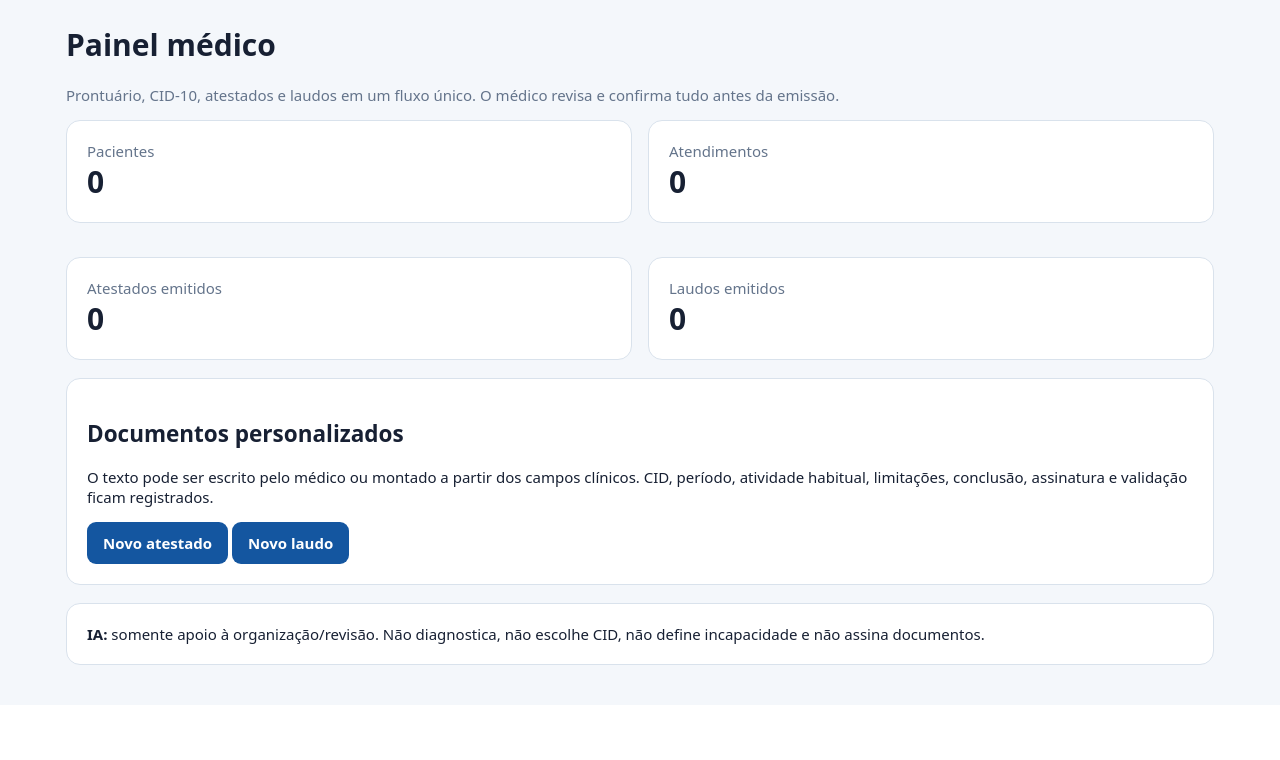
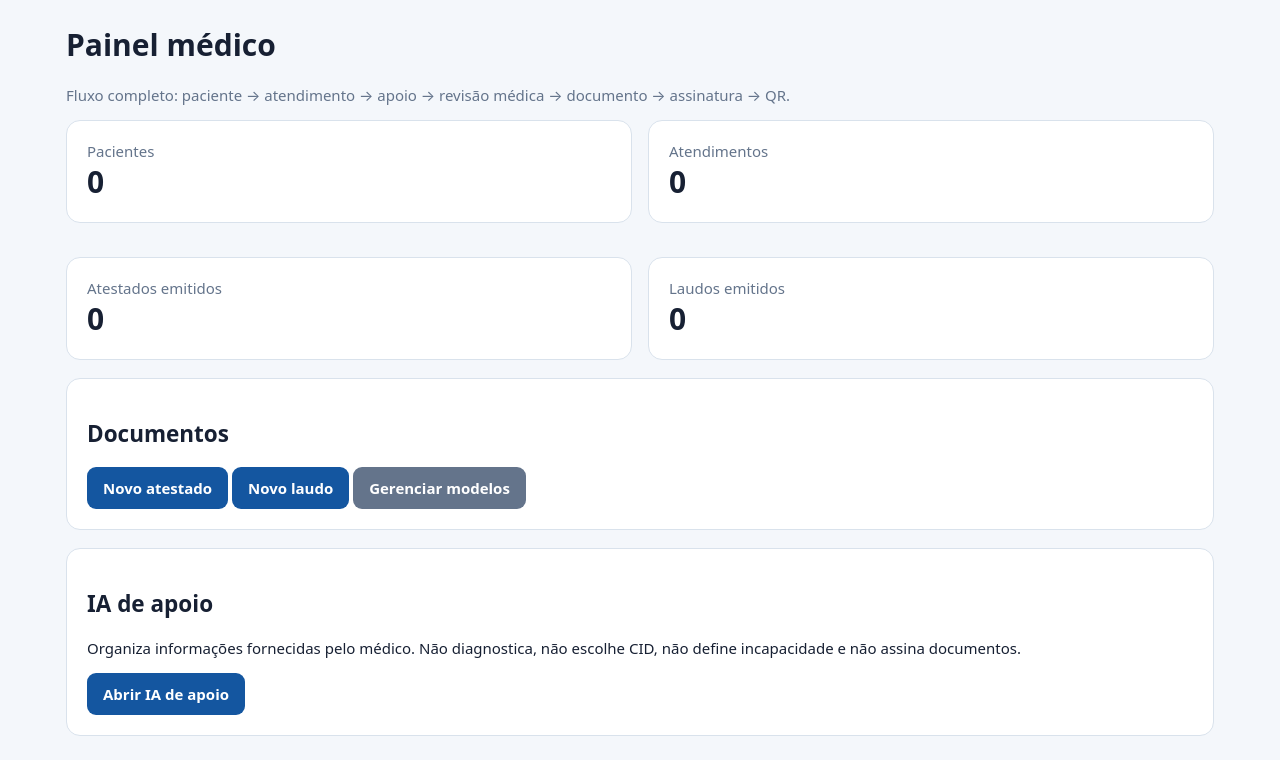
Before and after one commit to juliodelgadogui-collab/MusicRoad-AI, a PHP site: page /medical/ in a window 1280 px wide. Shown: the part 95-855 px from the top of the page. Before the commit the page ends 760 px from the top, so only its background shows below. Run offline with PHP 8.4, Linux system fonts and the light colour scheme; the visitor is signed in with stand-in values (Sample User, id 1); data comes from the database, SQL or seed files in the repository.

Commit message:
medical v4: painel com modelos e IA

```diff
--- a/medical/index.php
+++ b/medical/index.php
@@ -1 +1 @@
-<?php require_once __DIR__.'/api/bootstrap.php';require_login();$m=current_medico();$stats=[];foreach(['pacientes','atendimentos','atestados','laudos'] as $t){$s=db()->prepare("SELECT COUNT(*) n FROM $t WHERE medico_id=?");$s->execute([$m['id']]);$stats[$t]=(int)$s->fetch()['n'];}render_header('Painel');?><h1>Painel médico</h1><p class="muted">Prontuário, CID-10, atestados e laudos em um fluxo único. O médico revisa e confirma tudo antes da emissão.</p><div class="grid"><?php foreach(['pacientes'=>'Pacientes','atendimentos'=>'Atendimentos','atestados'=>'Atestados emitidos','laudos'=>'Laudos emitidos'] as $k=>$v):?><div class="card"><div class="muted"><?=e($v)?></div><strong style="font-size:30px"><?=number_format($stats[$k],0,',','.')?></strong></div><?php endforeach;?></div><div class="card"><h2>Documentos personalizados</h2><p>O texto pode ser escrito pelo médico ou montado a partir dos campos clínicos. CID, período, atividade habitual, limitações, conclusão, assinatura e validação ficam registrados.</p><a class="btn" href="/medical/atestados/create.php">Novo atestado</a> <a class="btn" href="/medical/laudos/create.php">Novo laudo</a></div><div class="card"><strong>IA:</strong> somente apoio à organização/revisão. Não diagnostica, não escolhe CID, não define incapacidade e não assina documentos.</div><?php render_footer();?>
+<?php require_once __DIR__.'/api/bootstrap.php';require_login();$m=current_medico();$stats=[];foreach(['pacientes','atendimentos','atestados','laudos'] as $t){$s=db()->prepare("SELECT COUNT(*) n FROM $t WHERE medico_id=?");$s->execute([$m['id']]);$stats[$t]=(int)$s->fetch()['n'];}render_header('Painel');?><h1>Painel médico</h1><p class="muted">Fluxo completo: paciente → atendimento → apoio → revisão médica → documento → assinatura → QR.</p><div class="grid"><?php foreach(['pacientes'=>'Pacientes','atendimentos'=>'Atendimentos','atestados'=>'Atestados emitidos','laudos'=>'Laudos emitidos'] as $k=>$v):?><div class="card"><div class="muted"><?=e($v)?></div><strong style="font-size:30px"><?=number_format($stats[$k],0,',','.')?></strong></div><?php endforeach;?></div><div class="card"><h2>Documentos</h2><a class="btn" href="<?=e(medical_url('atestados/create.php'))?>">Novo atestado</a> <a class="btn" href="<?=e(medical_url('laudos/create.php'))?>">Novo laudo</a> <a class="btn secondary" href="<?=e(medical_url('modelos/'))?>">Gerenciar modelos</a></div><div class="card"><h2>IA de apoio</h2><p>Organiza informações fornecidas pelo médico. Não diagnostica, não escolhe CID, não define incapacidade e não assina documentos.</p><a class="btn" href="<?=e(medical_url('ia/'))?>">Abrir IA de apoio</a></div><?php render_footer();?>
```
